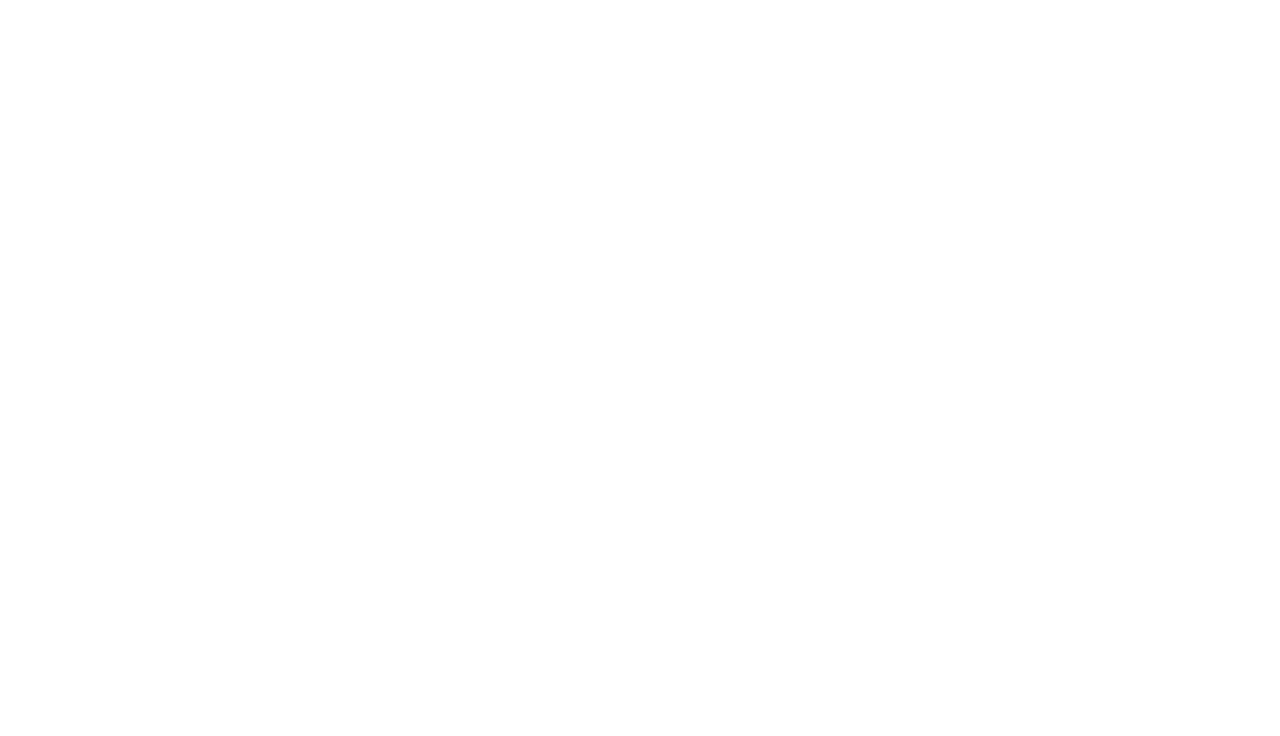
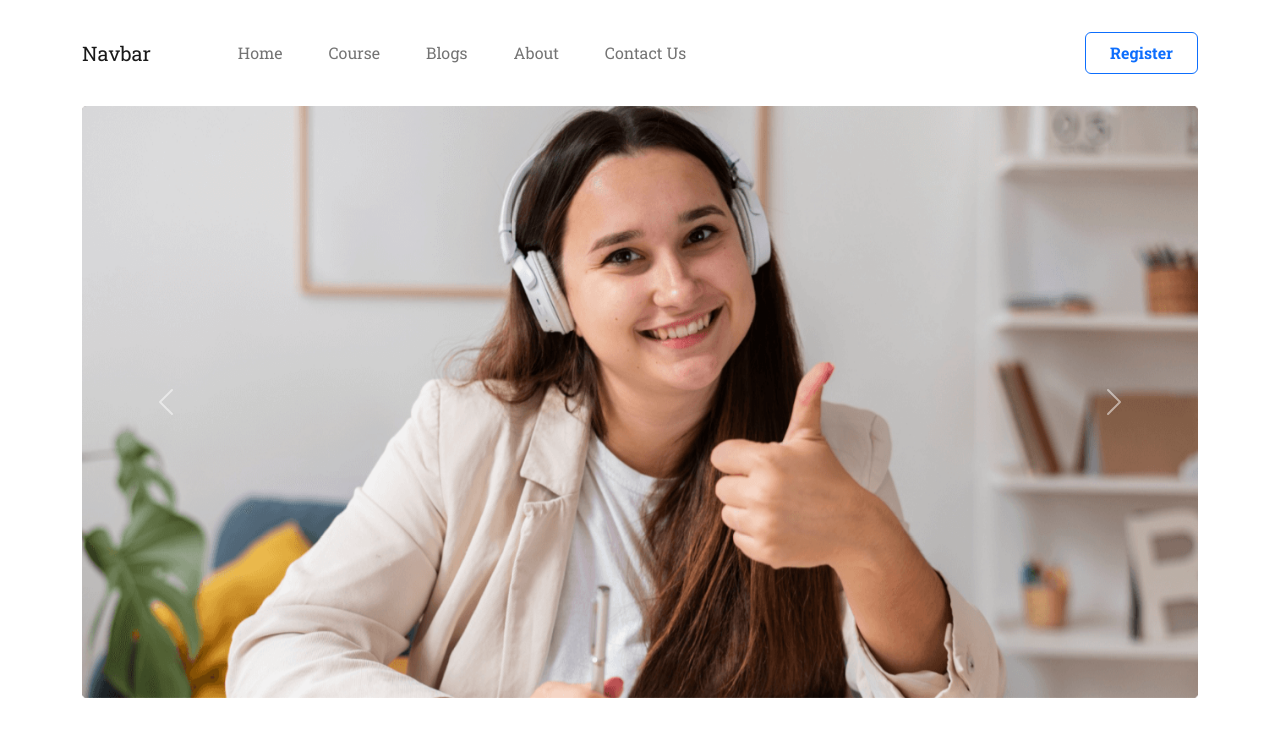
Before and after one commit to Jintu45/web-day15-assignment, a plain HTML site: page index.html in a window 1280 px wide. Drawn offline with nearby package versions, Linux system fonts and the light colour scheme.

Commit message:
add menu

```diff
--- a/index.html
+++ b/index.html
@@ -4,12 +4,84 @@
     <meta charset="utf-8">
     <meta name="viewport" content="width=device-width, initial-scale=1">
     <title>web day15 Assignment-3</title>
-    <!--------------------------- bootstrap link --------------------- -->
+    <!-- -------------------google fonts----------------- -->
+    <link rel="preconnect" href="https://fonts.googleapis.com">
+    <link rel="preconnect" href="https://fonts.gstatic.com" crossorigin>
+    <link href="https://fonts.googleapis.com/css2?family=Oswald:wght@400;500;600;700&family=Roboto+Slab:wght@300;400;500;600;700&display=swap" rel="stylesheet">
+    <!-- ----------------------font awesome icon------------------- -->
+    <script src="https://kit.fontawesome.com/b4226e5cb7.js" crossorigin="anonymous"></script>
+   <!--------------------------- bootstrap link --------------------- -->
     <link href="https://cdn.jsdelivr.net/npm/bootstrap@5.2.0/dist/css/bootstrap.min.css" rel="stylesheet" integrity="sha384-gH2yIJqKdNHPEq0n4Mqa/HGKIhSkIHeL5AyhkYV8i59U5AR6csBvApHHNl/vI1Bx" crossorigin="anonymous">
+    <!--  --------------------style link ------------------------ -->
+    <link rel="stylesheet" href="style.css">
 
   </head>
   <body>
+    <!-------------------------- header section ------------------ -->
+    <header class="header-section py-4">
 
+        <nav class="navbar navbar-expand-lg">
+            <div class="container">
+              <button class="navbar-toggler" type="button" data-bs-toggle="collapse" data-bs-target="#navbarTogglerDemo03" aria-controls="navbarTogglerDemo03" aria-expanded="false" aria-label="Toggle navigation">
+                <span class="navbar-toggler-icon"></span>
+              </button>
+              <a class="navbar-brand" href="#">Navbar</a>
+              <div class="collapse navbar-collapse" id="navbarTogglerDemo03 ">
+
+                <ul class="navbar-nav me-auto mb-2 mb-lg-0 header-menu ps-5">
+                    <li class="nav-item">
+                        <a class="nav-link" href="#">Home</a>
+                    </li>
+                    <li class="nav-item">
+                        <a class="nav-link" href="#">Course</a>
+                    </li>
+                    <li class="nav-item">
+                        <a class="nav-link" href="#">Blogs</a>
+                    </li>
+                  <li class="nav-item">
+                    <a class="nav-link" href="#">About</a>
+                  </li>
+                  <li class="nav-item">
+                    <a class="nav-link">Contact Us</a>
+                  </li>
+                </ul>
+
+                <button class="btn text-primary border-primary fw-bold py-2 px-4">Register</button>
+              </div>
+            </div>
+          </nav>
+
+    </header>
+
+    <!-- ----------------------slider section ------------- -->
+    <section class="slider-section">
+        <div class="container">
+
+            <div id="carouselExampleInterval" class="carousel slide" data-bs-ride="carousel">
+                <div class="carousel-inner">
+                  <div class="carousel-item active" data-bs-interval="10000">
+                    <img src="images/cover/cover-1.png" class="d-block w-100" alt="...">
+                  </div>
+                  <div class="carousel-item" data-bs-interval="2000">
+                    <img src="images/cover/New Project.jpg" class="d-block w-100" alt="...">
+
+                  </div>
+                  <div class="carousel-item">
+                    <img src="images/cover/New Project (1).jpg" class="d-block w-100" alt="...">
+                  </div>
+                </div>
+                <button class="carousel-control-prev" type="button" data-bs-target="#carouselExampleInterval" data-bs-slide="prev">
+                  <span class="carousel-control-prev-icon" aria-hidden="true"></span>
+                  <span class="visually-hidden">Previous</span>
+                </button>
+                <button class="carousel-control-next" type="button" data-bs-target="#carouselExampleInterval" data-bs-slide="next">
+                  <span class="carousel-control-next-icon" aria-hidden="true"></span>
+                  <span class="visually-hidden">Next</span>
+                </button>
+              </div>
+
+        </div>
+    </section>
 
 
 
--- a/style.css
+++ b/style.css
@@ -0,0 +1,12 @@
+body{
+
+font-family: 'Roboto Slab', serif;
+}
+h1, h2, h3, h4, h5, h6{
+    font-family: 'Oswald', sans-serif;
+}
+/* ------------------header section----------- */
+.header-menu li{
+    padding: 0px 15px;
+    color: rgb(35, 35, 35);
+}
```
Also changed, not shown: images/cover/New Project (1).jpg (added), images/cover/New Project.jpg (added).
